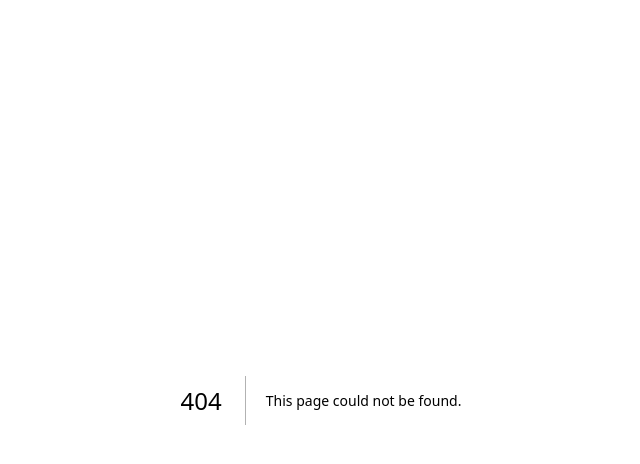
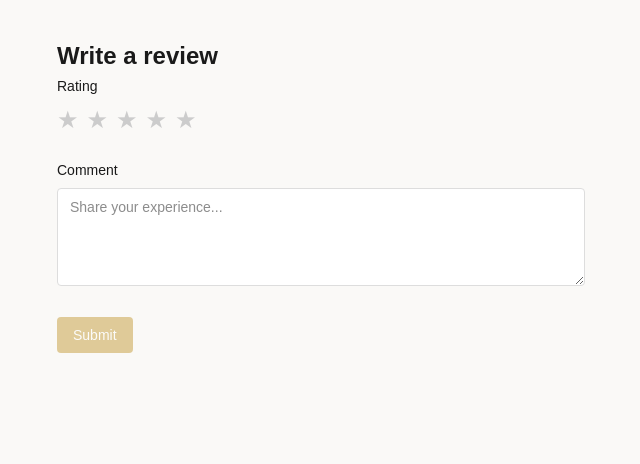
Before and after one commit to ambikamam/ZomatoLite, a Next.js app: page /review/1 in a window 1280 px wide. Before the commit this address had no page. Shown: the top 464 px of the page, without its empty margins (319-959 px from the left). Built offline with nearby package versions, Linux system fonts and the light colour scheme; no server answers; the database is empty.

Commit message:
M4: add review and restaurant screens

```diff
--- /dev/null
+++ b/app/restaurant/[id]/page.tsx
@@ -0,0 +1,80 @@
+import Link from 'next/link';
+
+async function getRestaurant(id: string) {
+  const baseUrl = process.env.NEXT_PUBLIC_BASE_URL || 'http://localhost:3000';
+  const res = await fetch(`${baseUrl}/api/restaurants/${id}`, { cache: 'no-store' });
+  if (!res.ok) return null;
+  return res.json();
+}
+
+export default async function RestaurantPage({ params }: { params: Promise<{ id: string }> }) {
+  const { id } = await params;
+  const data = await getRestaurant(id);
+
+  if (!data) {
+    return (
+      <main className="min-h-screen bg-[#faf9f7] text-[#1a1a1a]">
+        <div className="mx-auto max-w-[560px] px-4 py-10">
+          <p>Restaurant not found.</p>
+          <Link href="/" className="text-sm text-[#b8860b] hover:underline">Back home</Link>
+        </div>
+      </main>
+    );
+  }
+
+  return (
+    <main className="min-h-screen bg-[#faf9f7] text-[#1a1a1a]">
+      <div className="mx-auto max-w-[560px] px-4 py-10 space-y-8">
+        <div>
+          <h1 className="text-2xl font-semibold">{data.name}</h1>
+          <p className="text-sm text-[#666]">{data.cuisine}, {data.area}</p>
+        </div>
+
+        <div className="flex items-baseline gap-2">
+          <span className="text-4xl font-semibold">
+            {data.averageRating === null ? '—' : data.averageRating}
+          </span>
+          <span className="text-sm text-[#666]">
+            {data.totalReviews === 0 ? 'No reviews yet' : `${data.totalReviews} review${data.totalReviews === 1 ? '' : 's'}`}
+          </span>
+        </div>
+
+        {data.latestReview && (
+          <section>
+            <h2 className="text-sm font-medium mb-2">Latest review</h2>
+            <div className="rounded border border-[#e5e2dc] bg-white p-4">
+              <div className="text-[#b8860b] mb-1">{'★'.repeat(data.latestReview.rating)}{'☆'.repeat(5 - data.latestReview.rating)}</div>
+              <p className="text-sm">{data.latestReview.comment}</p>
+            </div>
+          </section>
+        )}
+
+        {data.reviews && data.reviews.length > 0 && (
+          <section>
+            <h2 className="text-sm font-medium mb-2">Older reviews</h2>
+            <ul className="space-y-3">
+              {data.reviews.map((review: any) => (
+                <li key={review.id} className="border-t border-[#e5e2dc] pt-3 first:border-t-0 first:pt-0">
+                  <div className="text-[#b8860b] text-sm mb-1">{'★'.repeat(review.rating)}{'☆'.repeat(5 - review.rating)}</div>
+                  <p className="text-sm">{review.comment}</p>
+                </li>
+              ))}
+            </ul>
+          </section>
+        )}
+
+        {data.totalReviews === 0 && (
+          <div className="text-center py-6 text-sm text-[#666]">
+            No reviews yet. Be the first to share your experience.
+          </div>
+        )}
+
+        <div>
+          <Link href={`/review/${id}`} className="text-sm text-[#b8860b] hover:underline">
+            Write a review
+          </Link>
+        </div>
+      </div>
+    </main>
+  );
+}
--- /dev/null
+++ b/app/review/[restaurantId]/page.tsx
@@ -0,0 +1,108 @@
+'use client';
+
+import { useState, useEffect } from 'react';
+import { useRouter, useParams } from 'next/navigation';
+
+export default function ReviewPage() {
+  const router = useRouter();
+  const params = useParams();
+  const restaurantId = params.restaurantId as string;
+
+  const [restaurantName, setRestaurantName] = useState('');
+  const [rating, setRating] = useState<number | null>(null);
+  const [comment, setComment] = useState('');
+  const [error, setError] = useState('');
+  const [submitting, setSubmitting] = useState(false);
+
+  useEffect(() => {
+    fetch(`/api/restaurants/${restaurantId}`)
+      .then(res => res.ok ? res.json() : null)
+      .then(data => {
+        if (data && data.name) setRestaurantName(data.name);
+      })
+      .catch(() => {});
+  }, [restaurantId]);
+
+  const canSubmit = rating !== null && comment.trim() !== '' && !submitting;
+
+  async function handleSubmit(e: React.FormEvent) {
+    e.preventDefault();
+    if (!canSubmit) return;
+    setSubmitting(true);
+    setError('');
+
+    try {
+      const res = await fetch('/api/reviews', {
+        method: 'POST',
+        headers: { 'Content-Type': 'application/json' },
+        body: JSON.stringify({
+          restaurantId: parseInt(restaurantId),
+          rating: rating,
+          comment: comment
+        })
+      });
+
+      const data = await res.json();
+      if (!res.ok) {
+        setError(data.error || 'Something went wrong.');
+        setSubmitting(false);
+        return;
+      }
+
+      router.push(`/restaurant/${restaurantId}`);
+    } catch (err) {
+      setError('Something went wrong.');
+      setSubmitting(false);
+    }
+  }
+
+  return (
+    <main className="min-h-screen bg-[#faf9f7] text-[#1a1a1a]">
+      <div className="mx-auto max-w-[560px] px-4 py-10">
+        <h1 className="text-2xl font-semibold mb-1">Write a review</h1>
+        {restaurantName && <p className="text-sm text-[#666] mb-8">{restaurantName}</p>}
+
+        <form onSubmit={handleSubmit} className="space-y-6">
+          <div>
+            <label className="block text-sm mb-2">Rating</label>
+            <div className="flex gap-2">
+              {[1, 2, 3,  4, 5].map((star) => (
+                <button
+                  type="button"
+                  key={star}
+                  onClick={() => setRating(star)}
+                  className={`text-2xl ${rating !== null && star <= rating ? 'text-[#b8860b]' : 'text-[#ccc]'}`}
+                  aria-label={`${star} star`}
+                >
+                  ★
+                </button>
+              ))}
+            </div>
+          </div>
+
+          <div>
+            <label className="block text-sm mb-2" htmlFor="comment">Comment</label>
+            <textarea
+              id="comment"
+              value={comment}
+              onChange={(e) => setComment(e.target.value)}
+              className="w-full rounded border border-[#ddd] bg-white px-3 py-2 text-sm focus:outline-none focus:border-[#b8860b]"
+              rows={4}
+              placeholder="Share your experience..."
+            />
+          </div>
+
+          {error && <p className="text-sm text-red-600">{error}</p>}
+
+          <button
+            type="submit"
+            disabled={!canSubmit}
+            className="rounded bg-[#b8860b] px-4 py-2 text-sm text-white disabled:opacity-40 disabled:cursor-notable"
+          >
+            {submitting ? 'Submitting...' : 'Submit'}
+          </button>
+        </form>
+      </div>
+    </main>
+  );
+}
```
